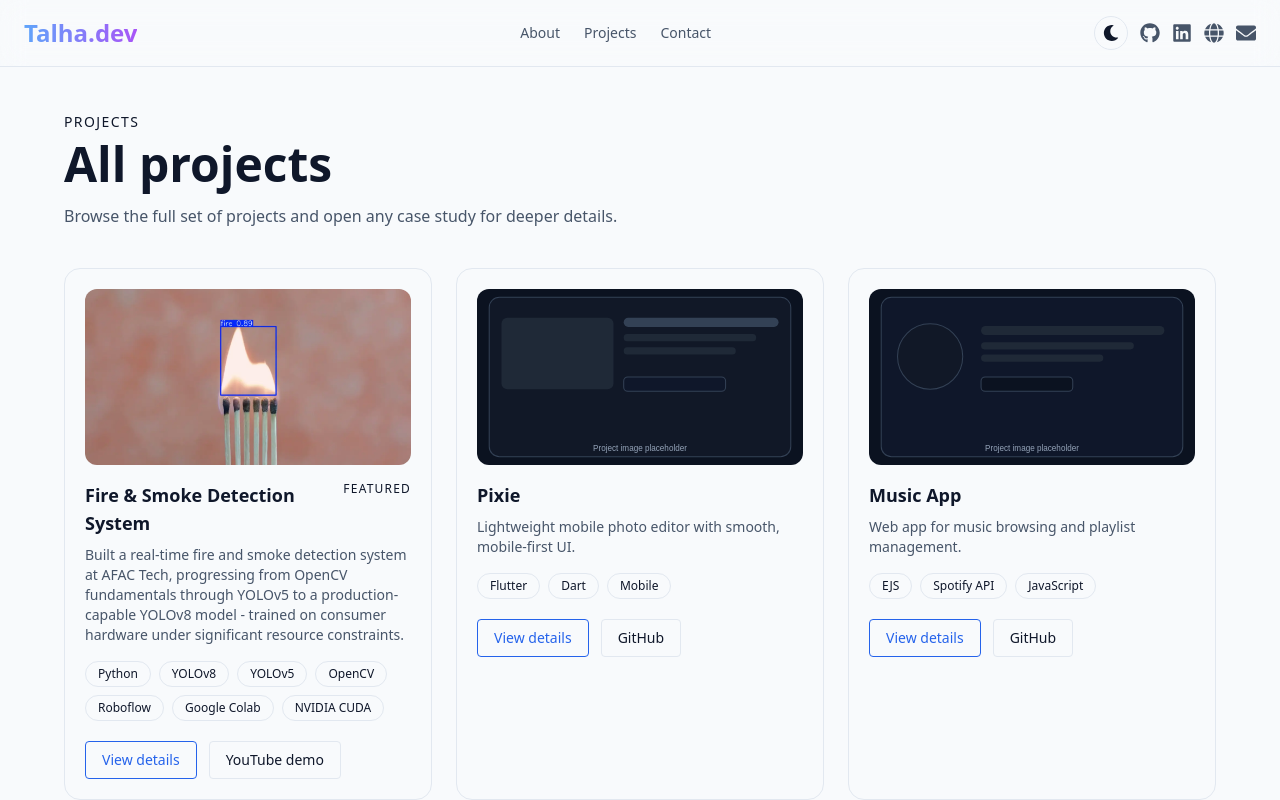
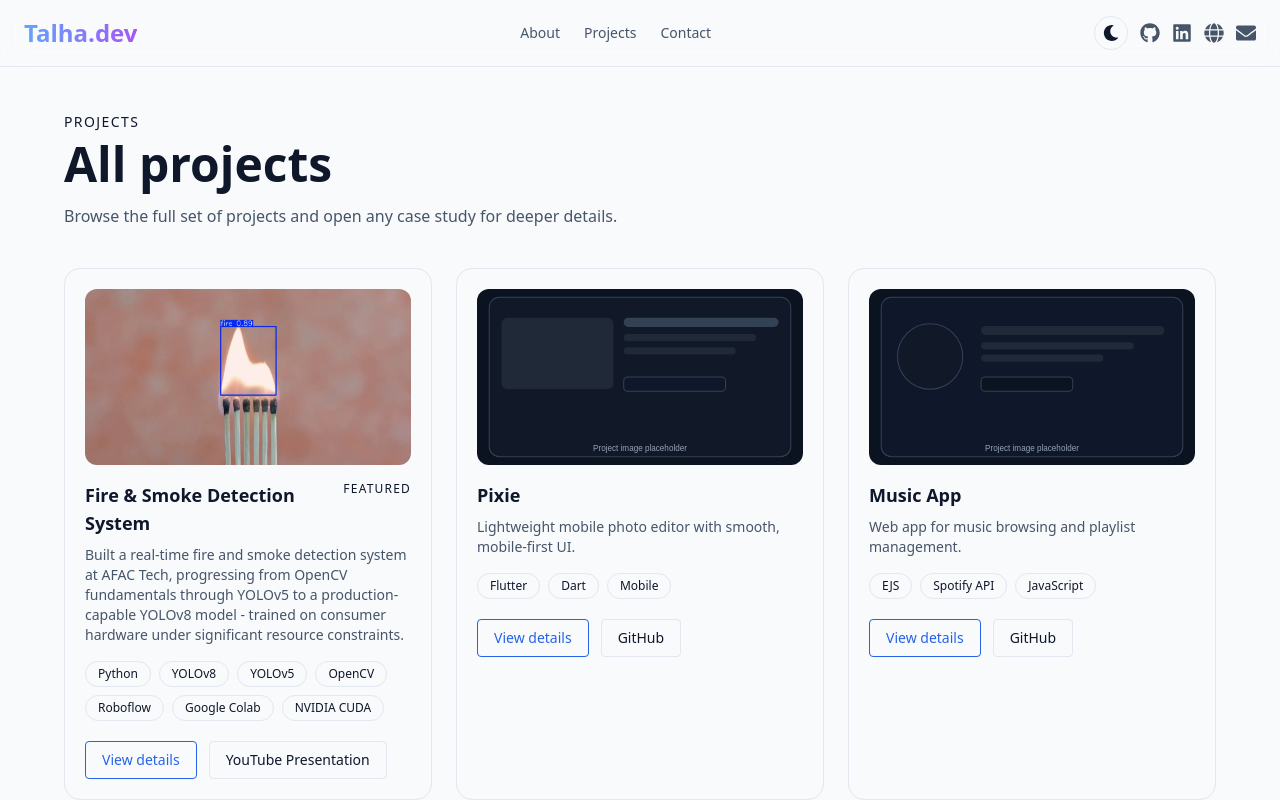
Before and after one commit to TalhaKarakoyunlu/aws-portfolio-talha, a React (Vite) app: page /projects in a window 1280 px wide. Shown: the top 800 px of the page. Built offline with nearby package versions, Linux system fonts and the light colour scheme.

Commit message:
fix: update broken link in projects.ts

```diff
--- a/src/data/projects.ts
+++ b/src/data/projects.ts
@@ -94,9 +94,9 @@ export const projects: ProjectDetail[] = [
       },
     ],
     links: [
-      { label: 'YouTube demo', href: 'https://youtu.be/zky8htvPG0o' },
+      { label: 'YouTube Presentation', href: 'https://youtu.be/zky8htvPG0o' },
       { label: 'Roboflow Fire Dataset', href: 'https://universe.roboflow.com/-jwzpw/continuous_fire/dataset/6' },
-      { label: 'Roboflow Smoke Dataset', href: 'https://universe.roboflow.com/orbit-w0l5f/smokedetection-orbit/dataset/2' },
+      { label: 'Roboflow Smoke Dataset', href: 'https://universe.roboflow.com/orbit-w0l5f/smoke-detection-orbit/dataset/2' },
     ],
   },
   {
```
